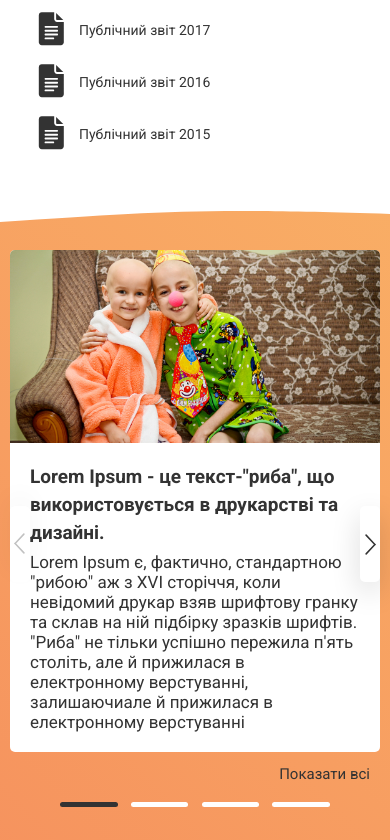
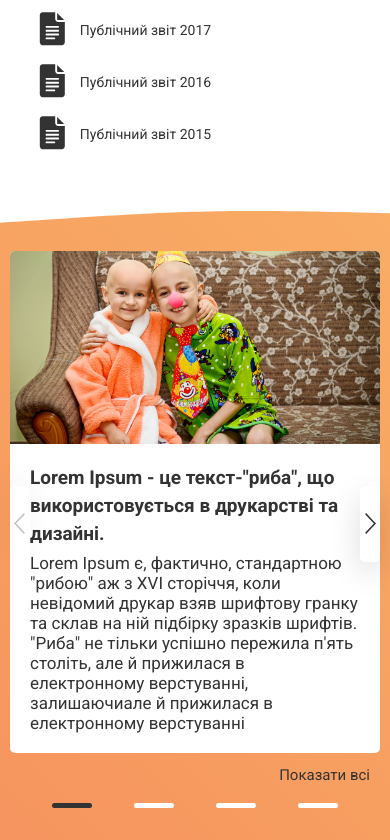
Before and after one commit to Valikduplii/aboutUs, a plain HTML site: page index.html in a window 390 px wide. Shown: the part 4784-5624 px from the top of the page. Drawn offline with Linux system fonts and the light colour scheme; some packages are replaced by stand-ins of ours.

Commit message:
Add files via upload

```diff
--- a/index.html
+++ b/index.html
@@ -6,7 +6,7 @@
     <link rel="stylesheet" href="style/style.css">
     <link rel="preconnect" href="https://fonts.gstatic.com">
     <link href="https://fonts.googleapis.com/css2?family=Roboto:wght@300;400;500;700&display=swap" rel="stylesheet">
-    <title>Серце дітям України</title>
+    <title>Про нас - Серце дітям України</title>
 </head>
 <body>
     <div class="wrapper">
--- a/javaScript/JavaScript.js
+++ b/javaScript/JavaScript.js
@@ -52,7 +52,10 @@ $(document).ready(function(){
                breakpoint: 775,
                settings: {
                   variableWidth: true,
-                  slidesToShow: 3,
+                  slidesToShow: 1,
+                  variableWidth: true,
+                  centerMode: true,
+                  infinite: true,
                }
             },
          ],
--- a/style/style.css
+++ b/style/style.css
@@ -624,7 +624,7 @@ text-align: center;
   #content
   {
 	  background: #fff;
-	  padding: 2em;
+	  padding: 2em 1.7em;
 	  position: relative;
 	border-top: 1px solid #FA9A0E;
   }
@@ -659,6 +659,7 @@ text-align: center;
 	font-weight: normal;
 	font-size: 14px;
 	line-height: 16px;
+	margin: 0px 5px 15px;
 }
 .documents__body__item__text {
 	display: flex;
@@ -703,11 +704,8 @@ text-align: center;
 	max-width: 1280px;
 	height: 692px;
 	padding: 0px;
-	display: flex;
 	position: relative;
     z-index: 2;
-    flex-direction: column;
-    justify-content: center;
 }
 
 .news__bg {
@@ -802,6 +800,7 @@ text-align: center;
 }
 .news__slider {
 	position: relative;
+	padding-top: 40px;
 }
 .news__slider__item {
 	width: 578px !important;
@@ -855,6 +854,7 @@ font-size: 15px;
 line-height: 15px;
 color: #333;
 cursor: pointer;
+float: right;
 }
 .news__show:hover {
 	transition: all 0.5s ease 0s;
@@ -897,6 +897,7 @@ cursor: pointer;
 	}
 	.news__show {
 		left: -10px;
+
 	}
 }
 @media(max-width: 1000px) {
@@ -912,34 +913,30 @@ cursor: pointer;
 	.slick-slide {
 		margin: 0px;
 	}
+	.news__bg {
+		height: 700px;
+	}
 }
 @media(max-width: 768px) {
 	.news .container {
 		max-width: 100%;
 	}
 	.slick-dots li button {
-		width: 57.72px;
+		width: 40px;
 	}
 	.slick-dots li.slick-active button {
-		width: 57.72px;
+		width: 40px;
 	}
 	.slick-dots {
-		max-width: 270px;
+		max-width: 100%;
 		margin-top: 40px;
+		justify-content: space-evenly;
 	}
 	.news__bg {
     height: 692px;
 	}
 	.news__show {
 		bottom: 40px;
-	}
-}
-@media(max-width: 768px) {
-	.news__bg {
-		height: 650px;
-	}
-	.news .container {
-		height: 650px;
 	}
 }
 /* Help */
@@ -1183,7 +1180,7 @@ line-height: 20px;
 		height: 165px;
 	}
 	.help .slick-list {
-		padding-bottom: 26px;
+		padding-bottom: 26px !important;
 	}
 	.news__show {
 		bottom: 40px;
@@ -1260,7 +1257,7 @@ margin-bottom: 15px;
 	margin: 0px 17px;
 }
 .partners__slider__item img {
-	width: 100%;
+	height: 100%;
 }
 @media(max-width: 1280px) {
 	.partners__slider {
```
